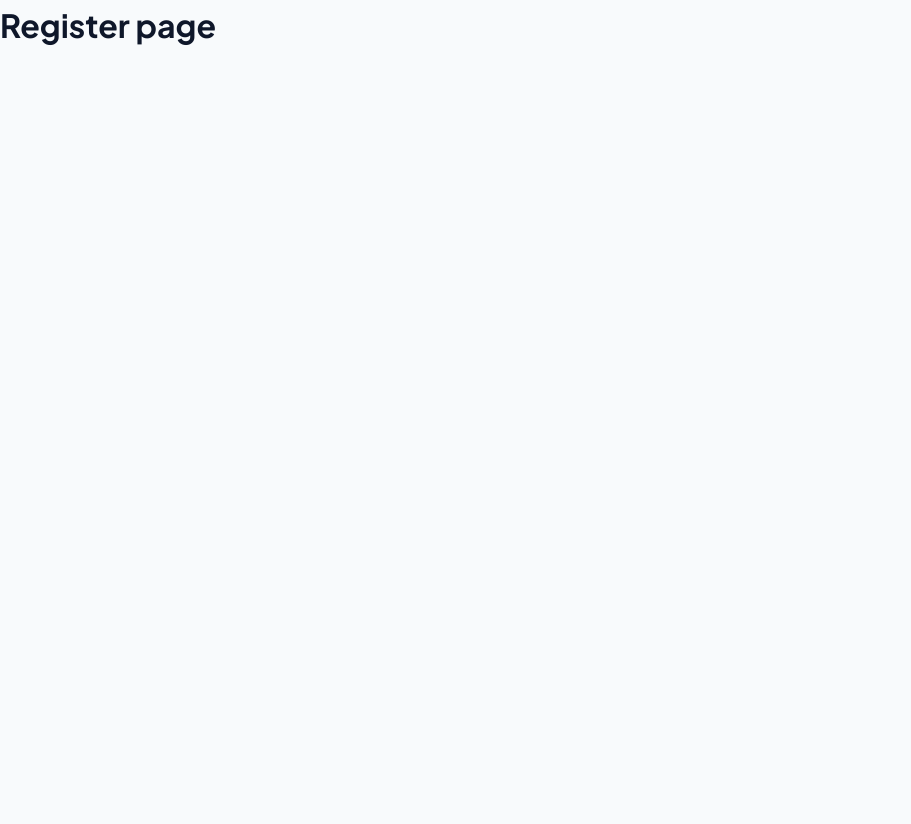
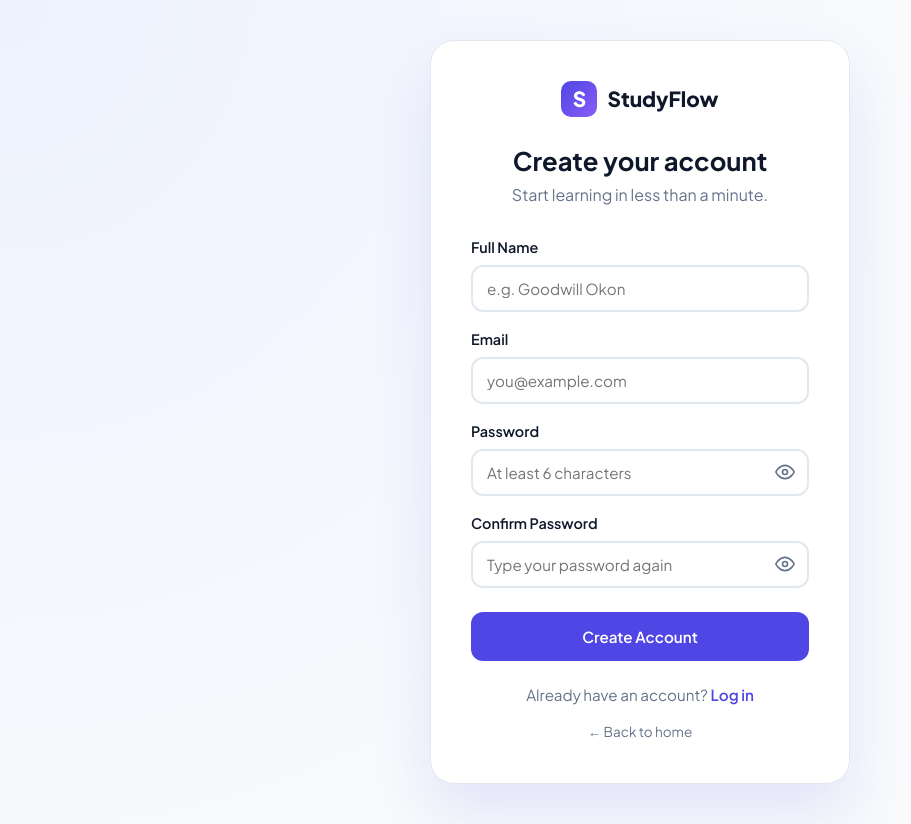
Before and after one commit to etisyntax/Studyflow, a React (Vite) app: page /register in a window 1280 px wide. Shown: the whole page, without its empty margins (0-911 px from the left). Before the commit the page ends 800 px from the top, so only its background shows below. Built offline with nearby package versions, Linux system fonts and the light colour scheme; no server answers.

Commit message:
Add registration with password toggle

```diff
--- /dev/null
+++ b/src/components/PasswordInput.jsx
@@ -0,0 +1,45 @@
+import { useState } from "react";
+
+function EyeIcon() {
+  return (
+    <svg width="20" height="20" viewBox="0 0 24 24" fill="none" stroke="currentColor" strokeWidth="2" strokeLinecap="round" strokeLinejoin="round">
+      <path d="M1 12s4-8 11-8 11 8 11 8-4 8-11 8-11-8-11-8z" />
+      <circle cx="12" cy="12" r="3" />
+    </svg>
+  );
+}
+
+function EyeOffIcon() {
+  return (
+    <svg width="20" height="20" viewBox="0 0 24 24" fill="none" stroke="currentColor" strokeWidth="2" strokeLinecap="round" strokeLinejoin="round">
+      <path d="M17.94 17.94A10.07 10.07 0 0 1 12 20c-7 0-11-8-11-8a18.45 18.45 0 0 1 5.06-5.94M9.9 4.24A9.12 9.12 0 0 1 12 4c7 0 11 8 11 8a18.5 18.5 0 0 1-2.16 3.19m-6.72-1.07a3 3 0 1 1-4.24-4.24" />
+      <line x1="1" y1="1" x2="23" y2="23" />
+    </svg>
+  );
+}
+
+function PasswordInput({ value, onChange, placeholder }) {
+  const [visible, setVisible] = useState(false);
+
+  return (
+    <div className="password-field">
+      <input
+        type={visible ? "text" : "password"}
+        value={value}
+        onChange={onChange}
+        placeholder={placeholder}
+        required
+      />
+      <button
+        type="button"
+        className="password-toggle"
+        onClick={() => setVisible(!visible)}
+        aria-label={visible ? "Hide password" : "Show password"}
+      >
+        {visible ? <EyeOffIcon /> : <EyeIcon />}
+      </button>
+    </div>
+  );
+}
+
+export default PasswordInput;
--- /dev/null
+++ b/src/pages/Auth.css
@@ -0,0 +1,160 @@
+.auth-page {
+  min-height: 100vh;
+  display: grid;
+  place-items: center;
+  padding: 40px 20px;
+  background: radial-gradient(circle at top left, var(--primary-soft), var(--bg) 60%);
+}
+
+.auth-card {
+  width: 100%;
+  max-width: 420px;
+  background: var(--card);
+  border: 1px solid var(--border);
+  border-radius: 24px;
+  padding: 40px;
+  box-shadow: 0 30px 60px rgba(79, 70, 229, 0.12);
+  animation: authFade 0.5s ease both;
+}
+
+.auth-logo {
+  display: flex;
+  align-items: center;
+  justify-content: center;
+  gap: 10px;
+  font-weight: 800;
+  font-size: 1.3rem;
+  margin-bottom: 24px;
+}
+
+.auth-mark {
+  width: 36px;
+  height: 36px;
+  border-radius: 10px;
+  background: linear-gradient(135deg, var(--primary), var(--purple));
+  color: #fff;
+  display: grid;
+  place-items: center;
+}
+
+.auth-card h1 {
+  font-size: 1.6rem;
+  text-align: center;
+}
+
+.auth-subtitle {
+  text-align: center;
+  color: var(--muted);
+  margin-bottom: 28px;
+}
+
+.form-group {
+  margin-bottom: 16px;
+}
+
+.form-group label {
+  display: block;
+  font-weight: 600;
+  font-size: 0.9rem;
+  margin-bottom: 6px;
+}
+
+.form-group input {
+  width: 100%;
+  padding: 12px 14px;
+  border: 2px solid var(--border);
+  border-radius: 12px;
+  font-family: inherit;
+  font-size: 0.95rem;
+  transition: border-color 0.2s ease, box-shadow 0.2s ease;
+}
+
+.form-group input:focus {
+  outline: none;
+  border-color: var(--primary);
+  box-shadow: 0 0 0 4px var(--primary-soft);
+}
+
+.auth-error {
+  background: #fef2f2;
+  color: var(--danger);
+  border: 1px solid #fecaca;
+  padding: 10px 14px;
+  border-radius: 10px;
+  font-size: 0.9rem;
+  margin-bottom: 16px;
+}
+
+.auth-submit {
+  width: 100%;
+  margin-top: 8px;
+  padding: 13px;
+}
+
+.auth-submit:disabled {
+  opacity: 0.7;
+  cursor: not-allowed;
+  transform: none;
+  box-shadow: none;
+}
+
+.auth-switch {
+  text-align: center;
+  margin-top: 22px;
+  color: var(--muted);
+  font-size: 0.95rem;
+}
+
+.auth-switch a {
+  color: var(--primary);
+  font-weight: 600;
+}
+
+.auth-back {
+  display: block;
+  text-align: center;
+  margin-top: 14px;
+  font-size: 0.85rem;
+  color: var(--muted);
+}
+
+.auth-back:hover {
+  color: var(--primary);
+}
+
+@keyframes authFade {
+  from {
+    opacity: 0;
+    transform: translateY(20px);
+  }
+  to {
+    opacity: 1;
+    transform: translateY(0);
+  }
+}
+.password-field {
+  position: relative;
+}
+
+.password-field input {
+  padding-right: 46px;
+}
+
+.password-toggle {
+  position: absolute;
+  right: 10px;
+  top: 50%;
+  transform: translateY(-50%);
+  background: none;
+  border: none;
+  color: var(--muted);
+  cursor: pointer;
+  display: grid;
+  place-items: center;
+  padding: 4px;
+  border-radius: 8px;
+}
+
+.password-toggle:hover {
+  color: var(--primary);
+}
--- a/src/pages/Register.jsx
+++ b/src/pages/Register.jsx
@@ -1,5 +1,120 @@
+import { useState } from "react";
+import { Link, useNavigate } from "react-router";
+import { supabase } from "../lib/supabase";
+import PasswordInput from "../components/PasswordInput";
+import "./Auth.css";
+
 function Register() {
-  return <h1>Register page</h1>;
+  const [fullName, setFullName] = useState("");
+  const [email, setEmail] = useState("");
+  const [password, setPassword] = useState("");
+  const [confirmPassword, setConfirmPassword] = useState("");
+  const [error, setError] = useState("");
+  const [loading, setLoading] = useState(false);
+  const navigate = useNavigate();
+
+  async function handleSubmit(event) {
+    event.preventDefault();
+    setError("");
+
+    if (password.length < 6) {
+      setError("Password must be at least 6 characters.");
+      return;
+    }
+
+    if (password !== confirmPassword) {
+      setError("Passwords do not match.");
+      return;
+    }
+
+    setLoading(true);
+
+    const { error } = await supabase.auth.signUp({
+      email,
+      password,
+      options: {
+        data: { full_name: fullName },
+      },
+    });
+
+    setLoading(false);
+
+    if (error) {
+      setError(error.message);
+      return;
+    }
+
+    navigate("/dashboard");
+  }
+
+  return (
+    <div className="auth-page">
+      <div className="auth-card">
+        <Link to="/" className="auth-logo">
+          <span className="auth-mark">S</span>
+          StudyFlow
+        </Link>
+
+        <h1>Create your account</h1>
+        <p className="auth-subtitle">Start learning in less than a minute.</p>
+
+        {error && <div className="auth-error">{error}</div>}
+
+        <form onSubmit={handleSubmit}>
+          <div className="form-group">
+            <label>Full Name</label>
+            <input
+              type="text"
+              value={fullName}
+              onChange={(e) => setFullName(e.target.value)}
+              placeholder="e.g. Goodwill Okon"
+              required
+            />
+          </div>
+
+          <div className="form-group">
+            <label>Email</label>
+            <input
+              type="email"
+              value={email}
+              onChange={(e) => setEmail(e.target.value)}
+              placeholder="you@example.com"
+              required
+            />
+          </div>
+
+          <div className="form-group">
+            <label>Password</label>
+            <PasswordInput
+              value={password}
+              onChange={(e) => setPassword(e.target.value)}
+              placeholder="At least 6 characters"
+            />
+          </div>
+
+          <div className="form-group">
+            <label>Confirm Password</label>
+            <PasswordInput
+              value={confirmPassword}
+              onChange={(e) => setConfirmPassword(e.target.value)}
+              placeholder="Type your password again"
+            />
+          </div>
+
+          <button type="submit" className="btn btn-primary auth-submit" disabled={loading}>
+            {loading ? "Creating account..." : "Create Account"}
+          </button>
+        </form>
+
+        <p className="auth-switch">
+          Already have an account? <Link to="/login">Log in</Link>
+        </p>
+        <Link to="/" className="auth-back">
+          ← Back to home
+        </Link>
+      </div>
+    </div>
+  );
 }
 
 export default Register;
```
